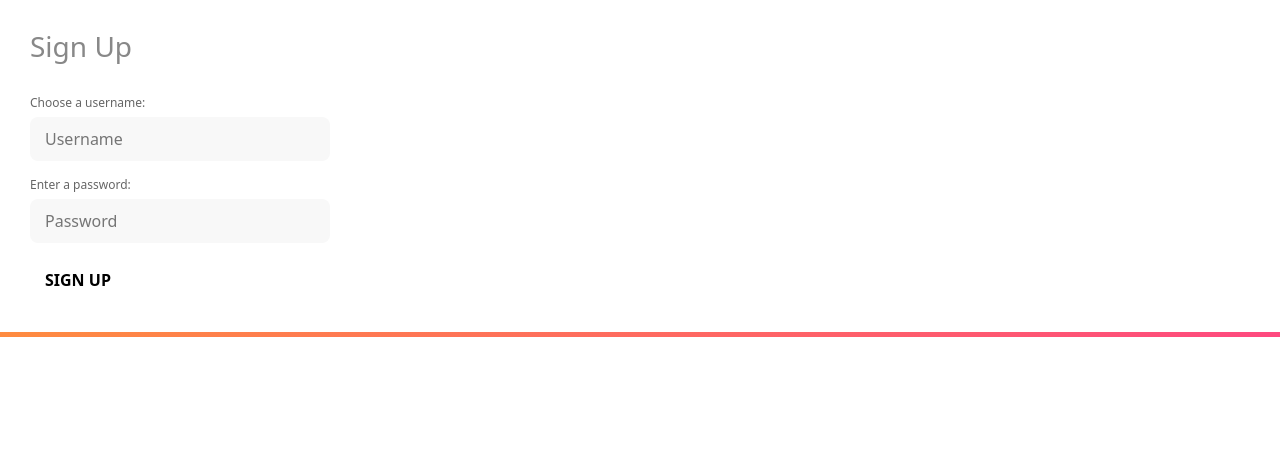
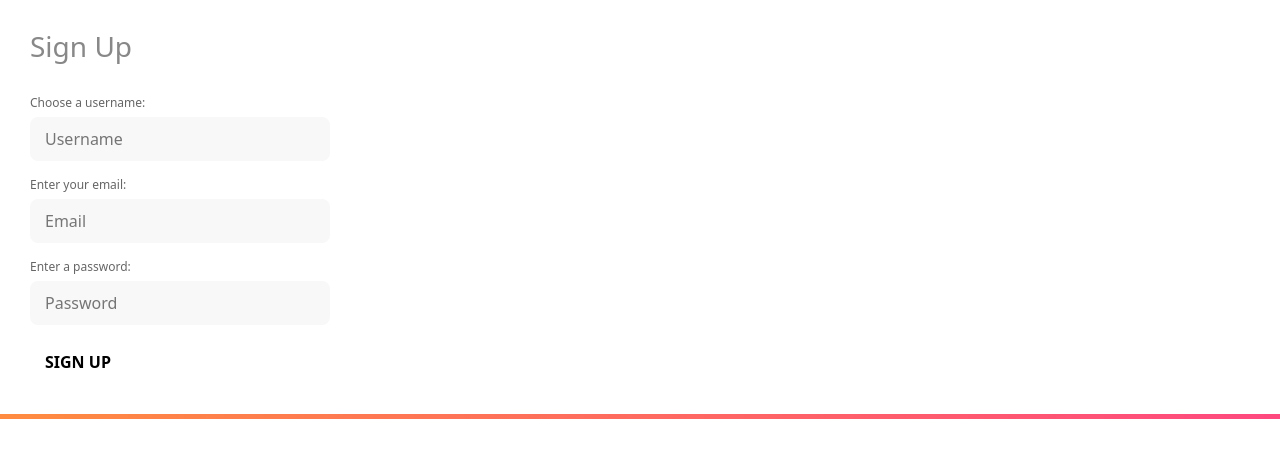
Before and after one commit to Entenduu/InstagramClone, a React (Create React App) app: page /signup in a window 1280 px wide. Shown: the top 458 px of the page. Built offline with nearby package versions, Linux system fonts and the light colour scheme; data requests are answered from the project's data file.

Commit message:
some changes

```diff
--- a/db.json
+++ b/db.json
@@ -53,19 +53,22 @@
 
   "users" : [
     {
+      "id" : "0",
       "name" : "griffin",
       "email" : "admin@admin.com",
       "password" : "admin123"
     },
     {
+      "id" : "1",
       "name" : "cris",
       "email" : "entenduu@gmail.com",
       "password" : "cashmoney"
     },
     {
+      "id" : "2",
       "name" : "bop",
-      "email" : "admin@admin.com",
-      "password" : "admin123"
+      "email" : "bop@bop.com",
+      "password" : "password"
     }
   ]
 }
--- a/src/App.js
+++ b/src/App.js
@@ -27,7 +27,6 @@ function App() {
     .then(setUserData)
   },[])
 
-
   const handleLogin = details => {
 
     let login = false
@@ -46,7 +45,6 @@ function App() {
     })
 
     if(!login){
-
       setError("Error: Incorrect Details")
     }
 
--- a/src/components/SignUp.js
+++ b/src/components/SignUp.js
@@ -8,8 +8,12 @@ function SignUp({handleLogin}) {
 
   const submitHandler = e => {
     e.preventDefault();
-
-    handleLogin(newUserDetails)
+    fetch('http://localhost:3001/users',
+    {method: "POST",
+    headers: {"ContentType":"application/json"},
+    body:JSON.stringify(newUserDetails)})
+    .then(res=>res.json())
+    .then(data=>handleLogin(data))
   }
 
   function sendToFeed() {
@@ -23,7 +27,16 @@ function SignUp({handleLogin}) {
             <h2>Sign Up</h2>
             <div className='form-group'>
               <label htmlFor="name">Choose a username:</label>
-              <input type="text" name="name" id='name' placeholder='Username' onChange={e => setNewUserDetails({...newUserDetails, name: e.target.value})} value={newUserDetails.name}/>
+              <input
+              type="text"
+              name="name"
+              id='name'
+              placeholder='Username'
+              onChange={e => setNewUserDetails({...newUserDetails, name: e.target.value})} value={newUserDetails.name}/>
+            </div>
+            <div className='form-group'>
+              <label htmlFor="email">Enter your email:</label>
+              <input type="email" name="email" id='email' placeholder='Email' onChange={e => setNewUserDetails({...newUserDetails, email: e.target.value})} value={newUserDetails.email}/>
             </div>
             <div className='form-group'>
               <label htmlFor="password">Enter a password:</label>
```
